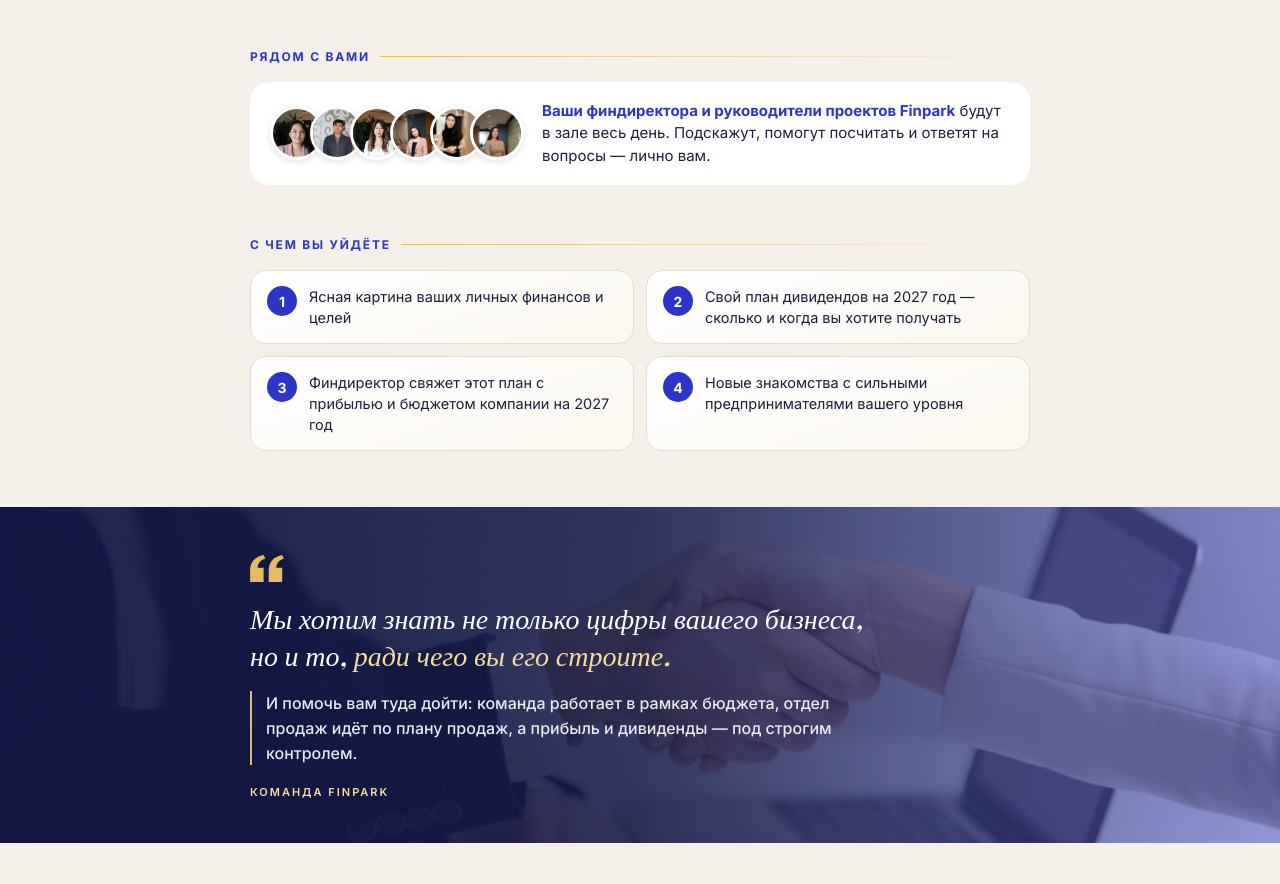
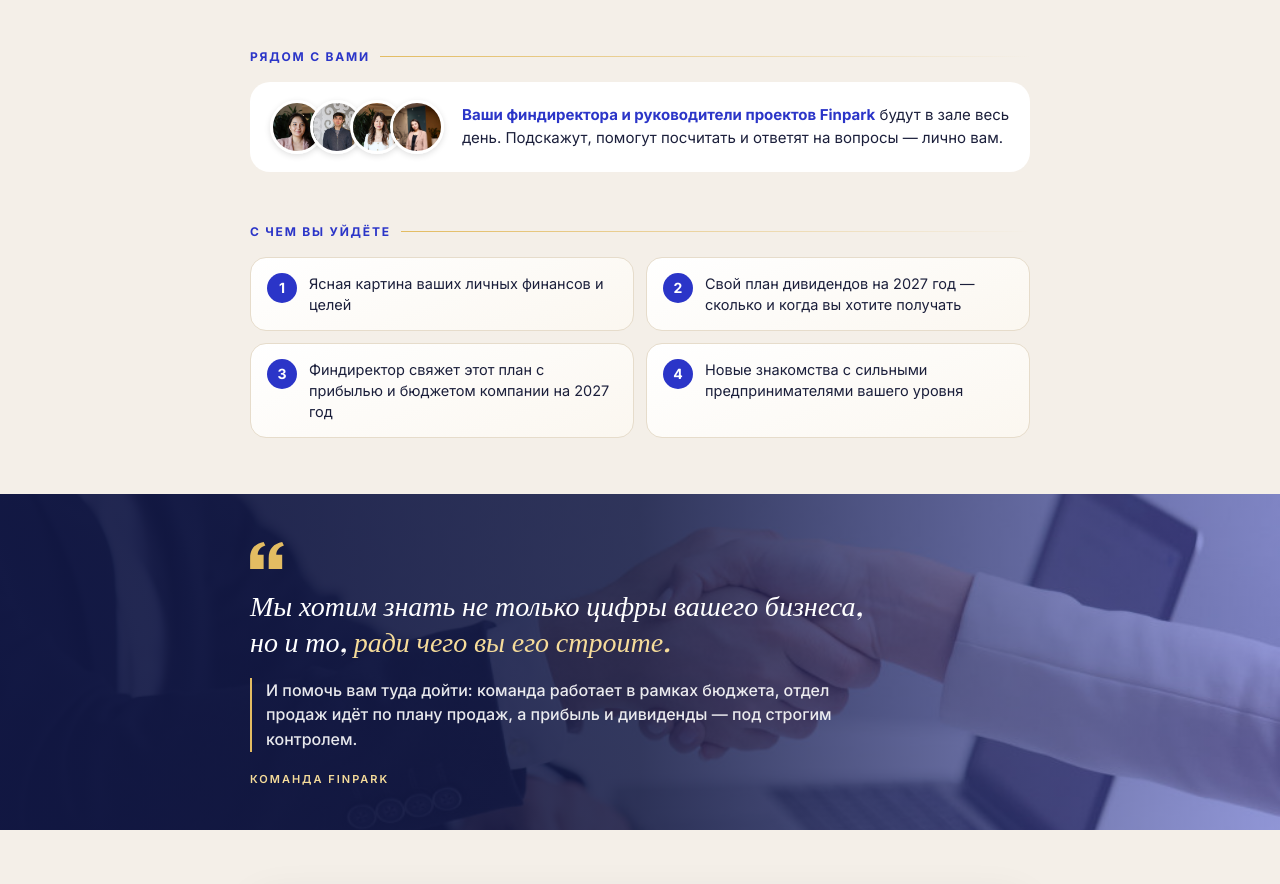
Before and after one commit to Finparkceo/finpark-invite, a plain HTML site: page index.html in a window 1280 px wide. Shown: the part 1802-2686 px from the top of the page. Drawn offline with nearby package versions, Linux system fonts and the light colour scheme; a web font is replaced by a local one.

Commit message:
Убрать два фото из блока команды
Co-Authored-By: Claude Opus 5.5 <noreply@anthropic.com>

```diff
--- a/index.html
+++ b/index.html
@@ -216,7 +216,7 @@ footer a{color:var(--gold2);text-decoration:none}
 <section class="blk"><div class="wrap">
   <h2>Рядом с вами</h2>
   <div class="team">
-    <div class="faces"><img src="img/t4.jpg" alt=""><img src="img/t1.jpg" alt=""><img src="img/t6.jpg" alt=""><img src="img/t2.jpg" alt=""><img src="img/t3.jpg" alt=""><img src="img/t7.jpg" alt=""></div>
+    <div class="faces"><img src="img/t4.jpg" alt=""><img src="img/t1.jpg" alt=""><img src="img/t6.jpg" alt=""><img src="img/t2.jpg" alt=""></div>
     <p><b>Ваши финдиректора и руководители проектов Finpark</b> будут в зале весь день. Подскажут, помогут посчитать и ответят на вопросы — лично вам.</p>
   </div>
 </div></section>
```
Also changed, not shown: img/meeting.jpg (deleted), img/numbers.jpg (deleted), img/t3.jpg (deleted), img/t5.jpg (deleted), img/t7.jpg (deleted).
